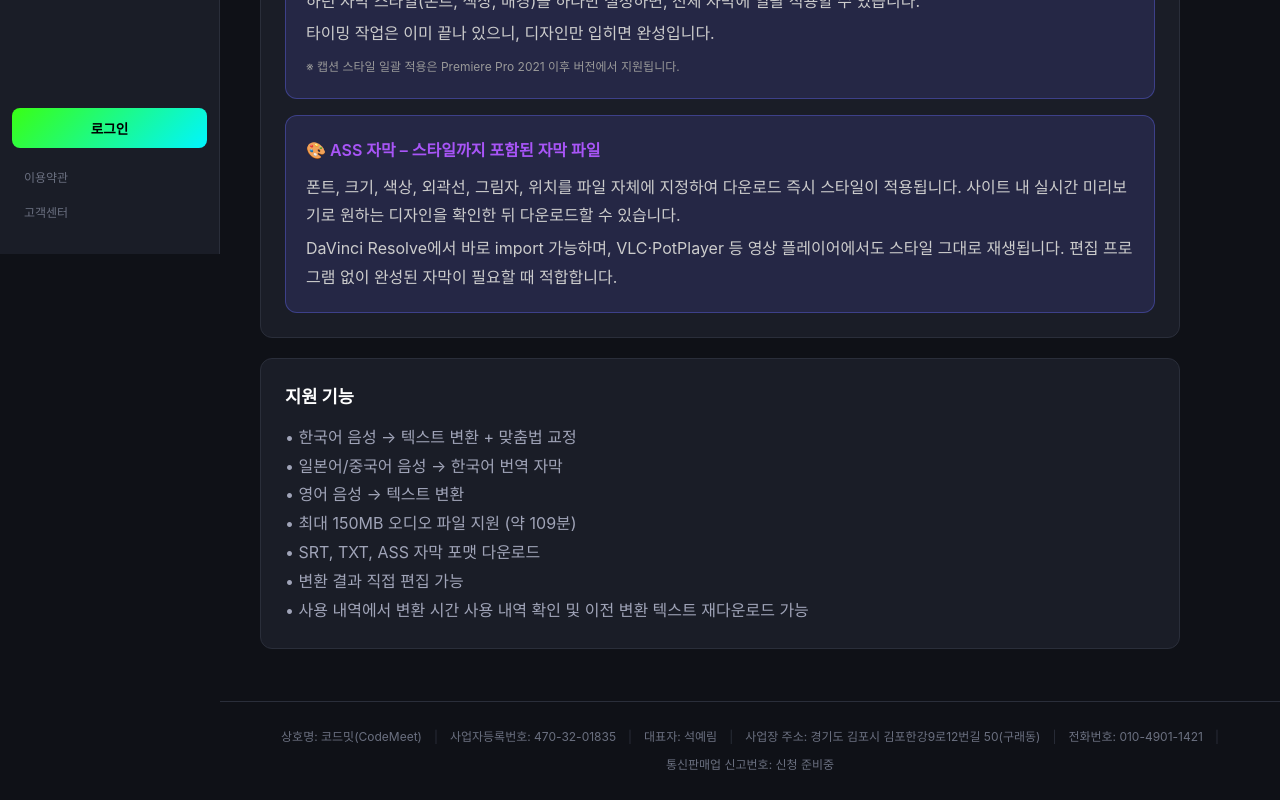
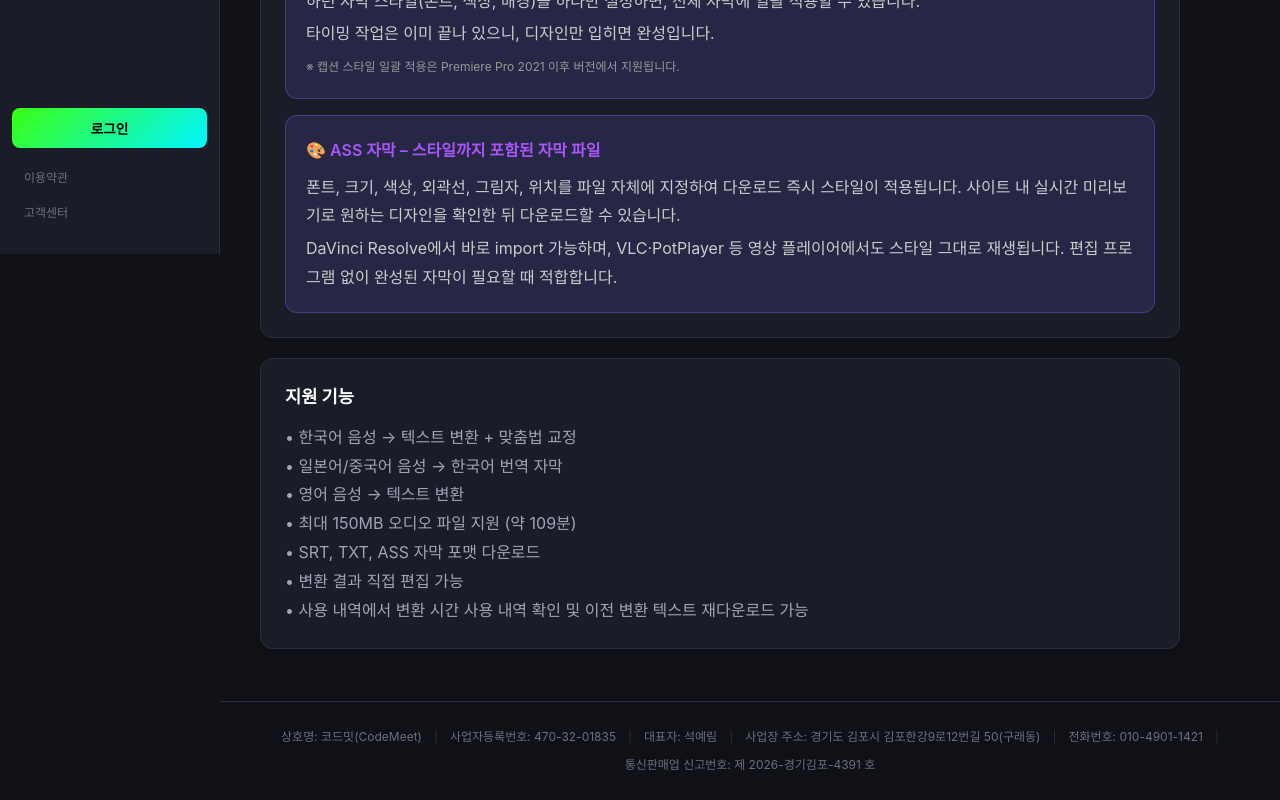
Before and after one commit to evilmuff0805-create/PR_text, a React (Vite) app in the folder client/: page /intro in a window 1280 px wide. Shown: the part 546-1346 px from the top of the page. Built offline with nearby package versions, Linux system fonts and the light colour scheme; a web font is replaced by a local one.

Commit message:
fix: 통신판매업 신고번호 업데이트 (제 2026-경기김포-4391 호)
https://claude.ai/code/session_01C4tXVSM9zy7XGNjPj5NG4u

```diff
--- a/client/src/components/Layout.jsx
+++ b/client/src/components/Layout.jsx
@@ -145,7 +145,7 @@ export default function Layout({ children }) {
           <span style={{ color: 'var(--border-color, #333)' }}>|</span>
           <span>전화번호: 010-4901-1421</span>
           <span style={{ color: 'var(--border-color, #333)' }}>|</span>
-          <span>통신판매업 신고번호: 신청 준비중</span>
+          <span>통신판매업 신고번호: 제 2026-경기김포-4391 호</span>
         </footer>
       </div>
     </div>
```
